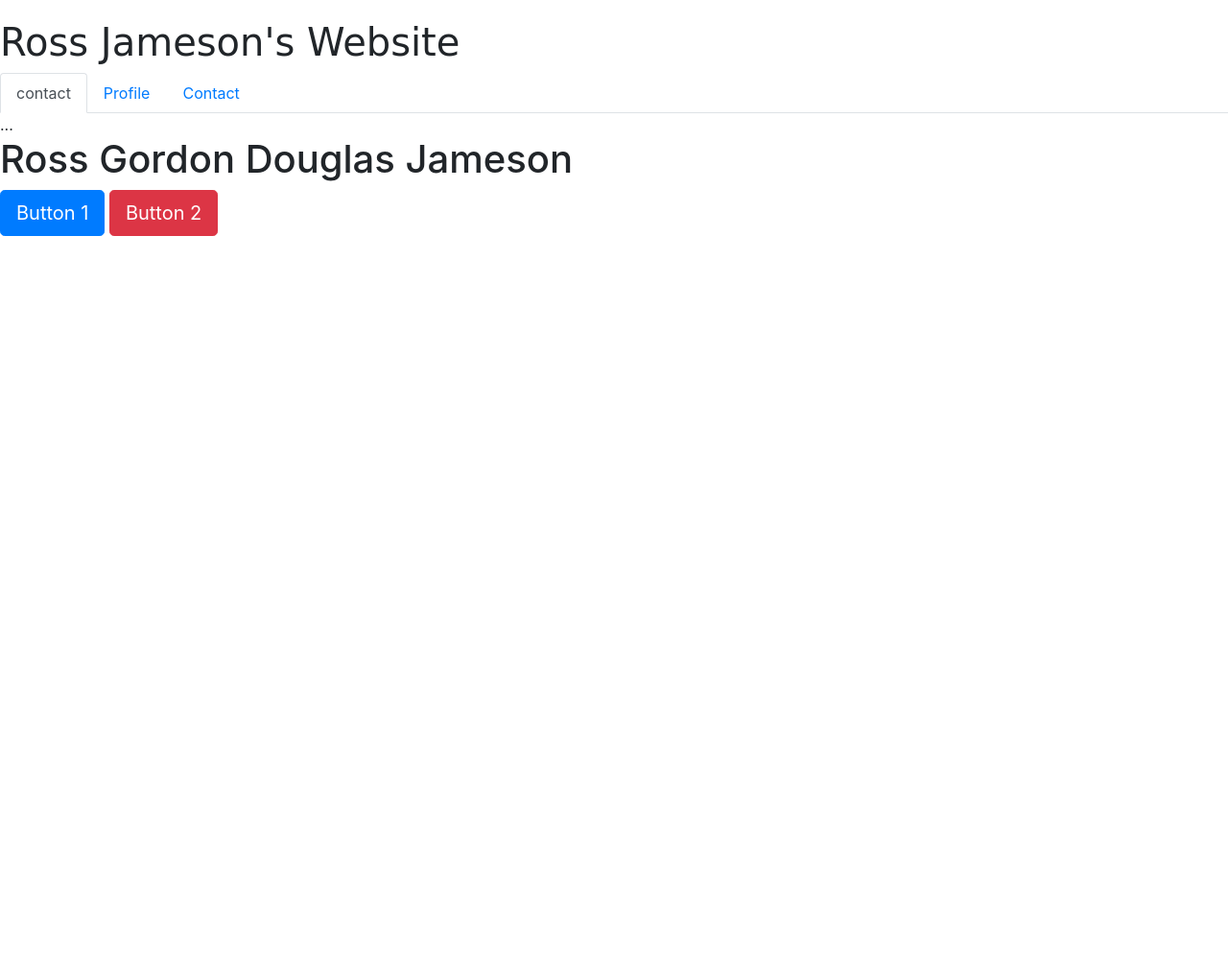
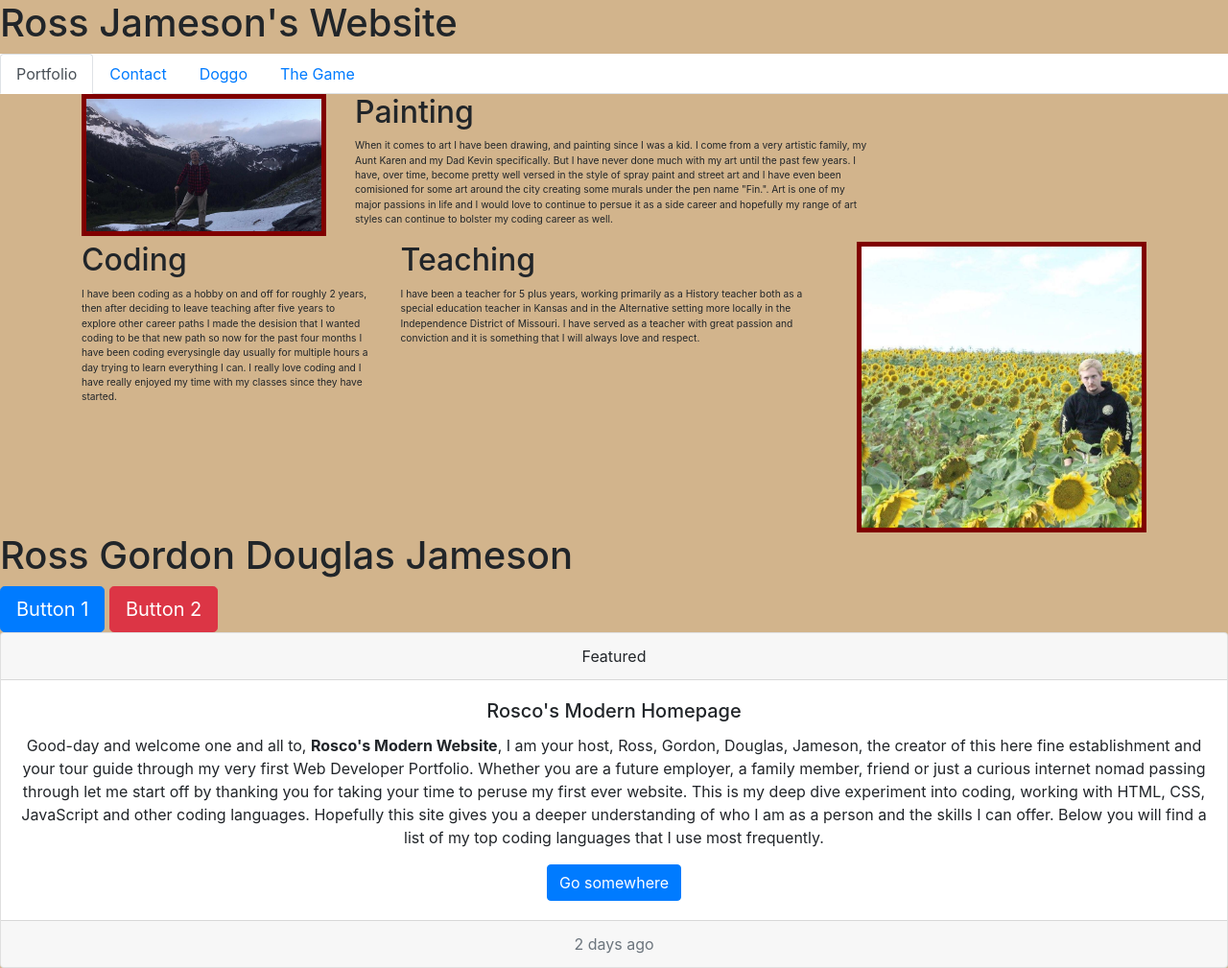
Before and after one commit to Fin23/Bootstrap-Portfolio, a plain HTML site: page bootstrap.html in a window 1280 px wide. Shown: the whole page at 96% size. Before the commit the page ends 800 px from the top, so only its background shows below. Drawn offline with nearby package versions, Linux system fonts and the light colour scheme; a web font is replaced by a local one.

Commit message:
basically done with bootstrap, make boot strap index actual first page

```diff
--- a/bootstrap.html
+++ b/bootstrap.html
@@ -8,44 +8,84 @@
 
 
         <title>Rosco's Modern Portfolio</title>
-            <link rel="stylesheet" type="text/css" href=" assets/css/style.css ">
-            <link href="https://fonts.googleapis.com/css?family=Fredericka+the+Great&display=swap" rel="stylesheet"> <!--font style header-->
-            <link href="https://fonts.googleapis.com/css?family=Tangerine&display=swap" rel="stylesheet">
+
                 </head>
   <!-- Bootstrap CSS -->
   <link rel="stylesheet" href="https://maxcdn.bootstrapcdn.com/bootstrap/4.0.0/css/bootstrap.min.css">
+
 
 </head>
 
 <header>
     <h1>Ross Jameson's Website</h1>
   <nav>
+    <style>
+      nav{
+        background: white;
+      }
+    </style>
     <div class="nav nav-tabs" id="nav-tab" role="tablist">
 
-        <a class="nav-item nav-link active" id="nav-home-tab" data-toggle="tab" href="contact.html" role="tab" aria-controls="nav-home" aria-selected="true">contact</a>
+        <a class="nav-item nav-link active" id="nav-home-tab" data-toggle="tab" href="portfolio.html" role="tab" aria-controls="nav-home" aria-selected="true">Portfolio</a>
 
-        <a class="nav-item nav-link" id="nav-profile-tab" data-toggle="tab" href="portfolio.html" role="tab" aria-controls="nav-profile" aria-selected="false">Profile</a>
+
 
         <a class="nav-item nav-link" id="nav-contact-tab" data-toggle="tab" href="contact.html" role="tab" aria-controls="nav-contact" aria-selected="false">Contact</a>
+
+        <a class="nav-item nav-link" id="nav-contact-tab" data-toggle="tab" href="mydog.html" role="tab" aria-controls="nav-contact" aria-selected="false">Doggo</a>
+
+        <a class="nav-item nav-link" id="nav-contact-tab" data-toggle="tab" href="thegame.html" role="tab" aria-controls="nav-contact" aria-selected="false">The Game</a>
 
     </div>
 
   </nav>
 
-  <div class="tab-content" id="nav-tabContent">
-    <div class="tab-pane fade show active" id="nav-home" role="tabpanel" aria-labelledby="nav-home-tab">...</div>
-    <div class="tab-pane fade" id="nav-profile" role="tabpanel" aria-labelledby="nav-profile-tab">...</div>
-    <div class="tab-pane fade" id="nav-contact" role="tabpanel" aria-labelledby="nav-contact-tab">...</div>
-  </div>
+</header>
+<body>
+    <div class="container">
+      <style>
+      body{
+background-color: tan;
+      }
+      </style>
+        <div class="row">
+          <div class="col">
+            <style>
+              .style1{
+                border: maroon solid 5px;
+              }
+            </style>
+            <div class="style1">
+              <img src="assets/images/1.jpg" class="img-fluid" alt="Responsive image">
+            </div>
+          </div>
+          <div class="col-6">
+              <h2>Painting</h2>
+                <p style="font-size: .8vw">When it comes to art I have been drawing, and painting since I was a kid. I come from a very artistic family, my Aunt Karen and my Dad Kevin specifically. But I have never done much with my art until the past few years. I have, over time, become pretty well versed in the style of spray paint and street art and I have even been comisioned for some art around the city creating some murals under the pen name "Fin.". Art is one of my major passions in life and I would love to continue to persue it as a side career and hopefully my range of art styles can continue to bolster my coding career as well.
+                 </p>
+          </div>
+          <div class="col">
 
+          </div>
+        </div>
+        <div class="row">
+          <div class="col">
+              <h2>Coding</h2>
+              <p style="font-size: .8vw">I have been coding as a hobby on and off for roughly 2 years, then after deciding to leave teaching after five years to explore other career paths I made the desision that I wanted coding to be that new path so now for the past four months I have been coding everysingle day usually for multiple hours a day trying to learn everything I can. I really love coding and I have really enjoyed my time with my classes since they have started. </p>
 
-</header>
+          </div>
+          <div class="col-5">
+              <h2>Teaching</h2>
+                   <p style="font-size: .8vw"> I have been a teacher for 5 plus years, working primarily as a History teacher both as a special education teacher in Kansas and in the Alternative setting more locally in the Independence District of Missouri. I have served as a teacher with great passion and conviction and it is something that I will always love and respect. </p>
 
-
-
-<body>
-
-
+          </div>
+          <div class="col">
+            <div class="style1">
+              <img src="assets/images/sad sunflower.jpg" class="img-fluid" alt="Responsive image">
+           </div>
+          </div>
+        </div>
+      </div>
 
   <!-- Bootstrap Enhanced Buttons -->
   <h1>Ross Gordon Douglas Jameson</h1>
@@ -56,4 +96,20 @@
 
 </body>
 
+<div class="card text-center">
+    <div class="card-header">
+      Featured
+    </div>
+    <div class="card-body">
+      <h5 class="card-title">Rosco's Modern Homepage</h5>
+      <p class="card-text">
+          Good-day and welcome one and all to, <strong>Rosco's Modern Website</strong>, I am your host, Ross, Gordon, Douglas, Jameson, the creator of this here fine establishment and your tour guide through my very first Web Developer Portfolio. Whether you are a future employer, a family member, friend or just a curious internet nomad passing through let me start off by thanking you for taking your time to peruse my first ever website. This is my deep dive experiment into coding, working with HTML, CSS, JavaScript and other coding languages. Hopefully this site gives you a deeper understanding of who I am as a person and the skills I can offer. Below you will find a list of my top coding languages that I use most frequently.
+      </p>
+      <a href="#" class="btn btn-primary">Go somewhere</a>
+    </div>
+    <div class="card-footer text-muted">
+      2 days ago
+    </div>
+  </div>
+
 </html>
```
Also changed, not shown: index.html (+1 -0 lines).
